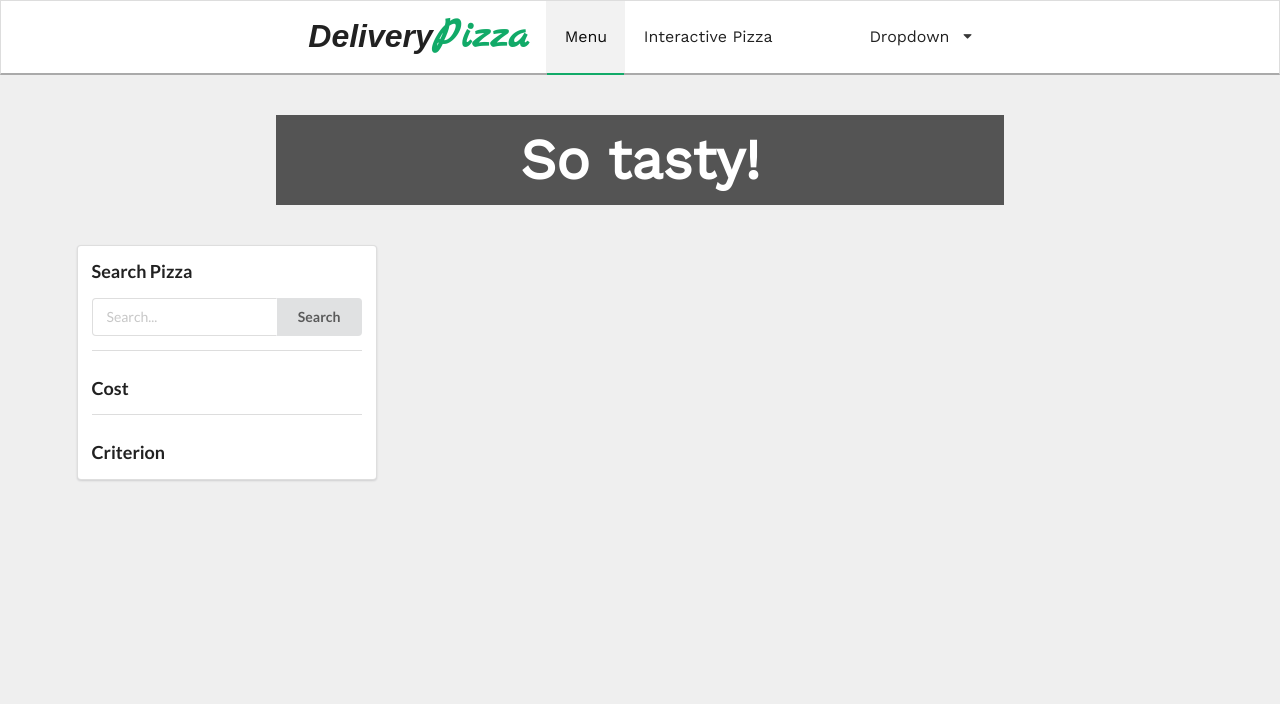
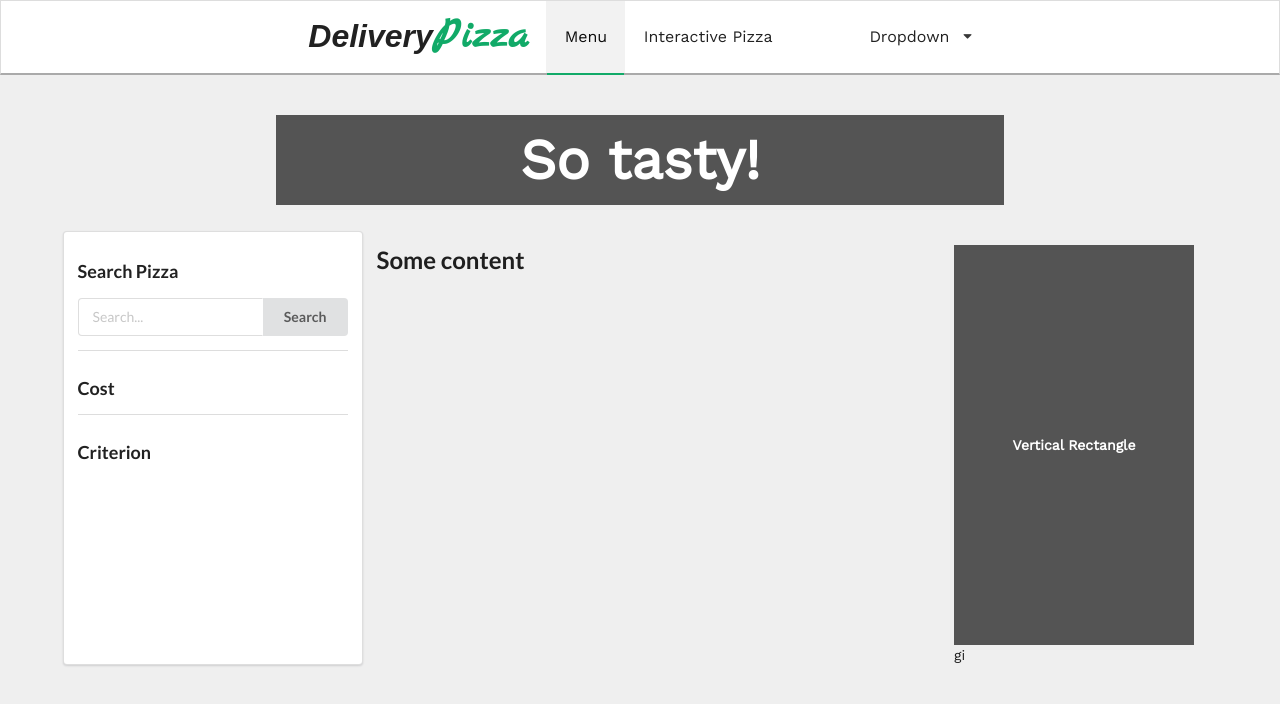
Before and after one commit to owlruslan/delivery-pizza, an Angular app: page /menu in a window 1280 px wide. Shown: the top 704 px of the page. Built offline with nearby package versions, Linux system fonts and the light colour scheme.

Commit message:
home component layout fix

```diff
--- a/src/app/delivery-home/delivery-home.component.html
+++ b/src/app/delivery-home/delivery-home.component.html
@@ -1,7 +1,7 @@
 <div class="ui container">
   <div class="ui leaderboard test ad" data-text="So tasty!"></div>
-
-  <div class="ui compact segment shadow search-sidebar">
+  <div class="ui grid">
+    <div class="four wide column ui compact segment shadow search-sidebar">
 
       <h3>Search Pizza</h3>
       <app-search
@@ -13,6 +13,16 @@
       <h3>Criterion</h3>
     </div>
 
+    <div class="eight wide column ">
+
+      <h2>Some content</h2>
+    </div>
+
+    <div class="two wide column">
+      <div class="ui vertical rectangle test ad" data-text="Vertical Rectangle"></div>gi
+    </div>
+  </div>
+
   <!--<div *ngFor="let item of filteredItems">
     {{item.name}}
   </div>-->
```
Lines whose indentation alone changed are shown as unchanged.
